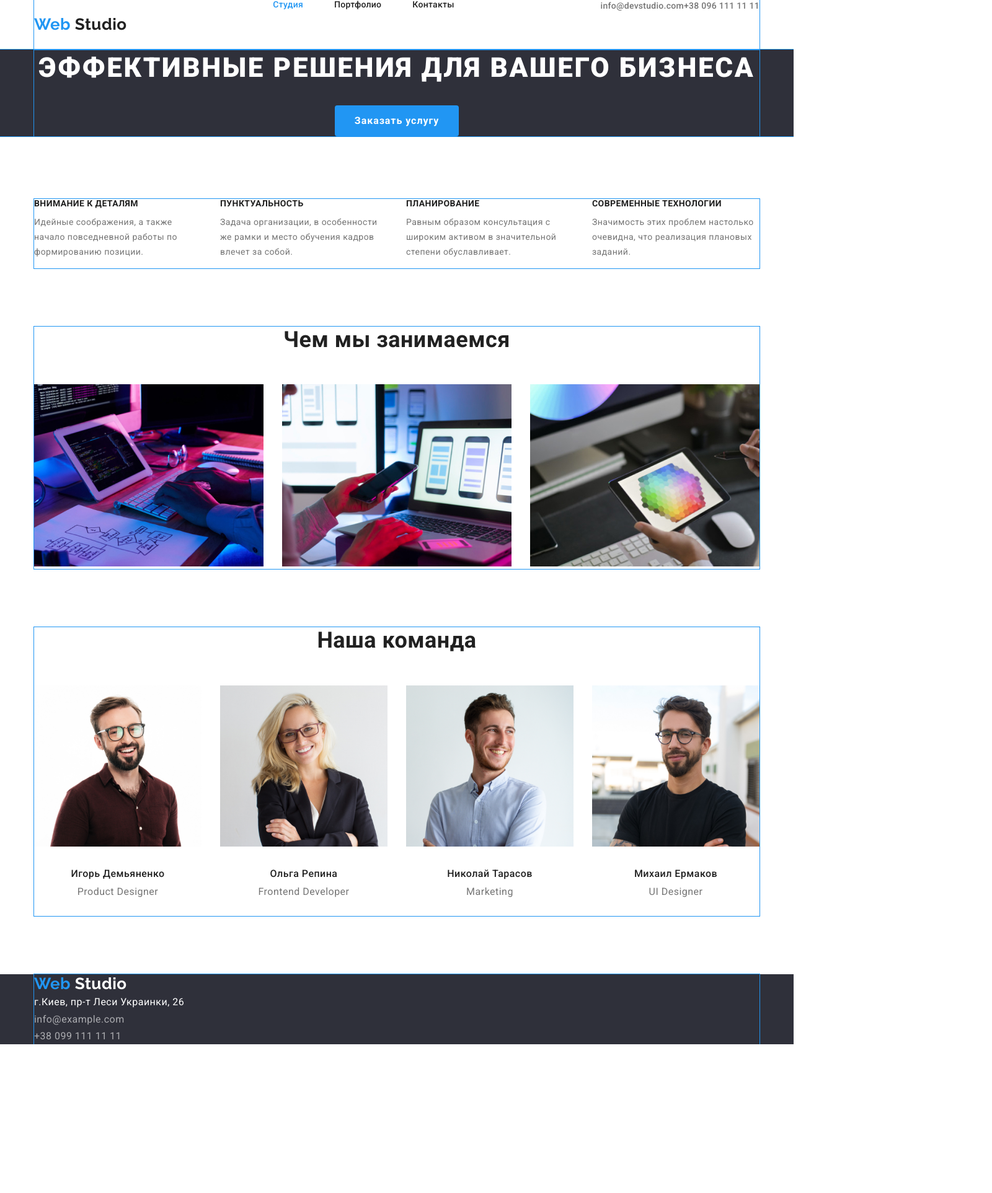
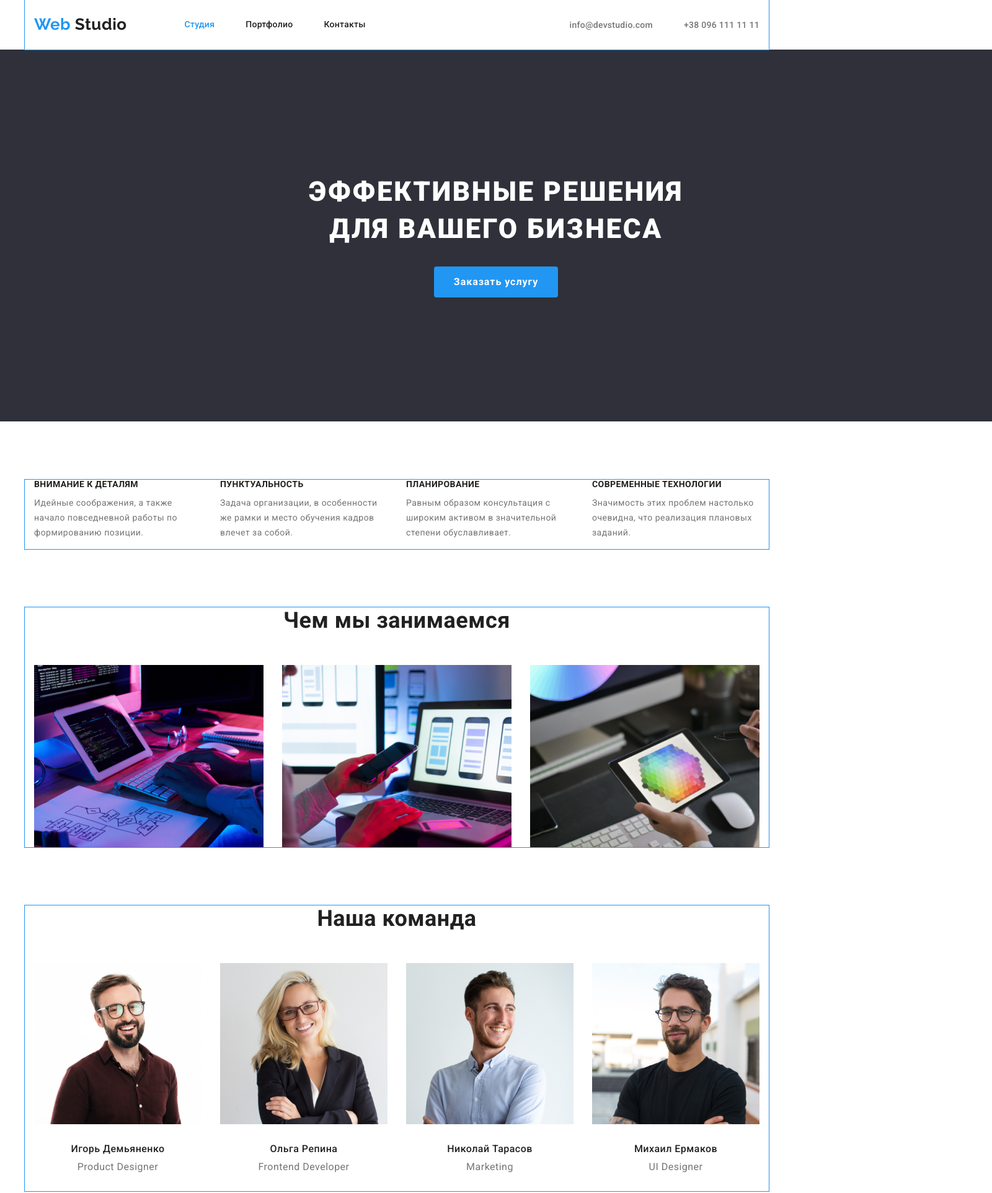
Before and after one commit to Vera-Korzun/goit-markup-hw-08, a plain HTML site: page index.html in a window 1280 px wide. Shown: the top 1925 px of the page at 62% size, 1600 px wide, since content can reach past the window. Before the commit the page ends 1685 px from the top, so only its background shows below. Drawn offline with nearby package versions, Linux system fonts and the light colour scheme.

Commit message:
Added flexbox

```diff
--- a/css/common.css
+++ b/css/common.css
@@ -21,14 +21,20 @@ body {
 	letter-spacing: 0.03em;
 }
 
+img {
+	display: block;
+}
+
 .page-header {
 	display: flex;
-	justify-content: space-between;
 }
+
 .container {
 	margin-left: auto;
 	margin-right: auto;
-	width: 1170px;
+	width: 1200px;
+	padding-left: 15px;
+	padding-right: 15px;
 
 	outline: 1px solid #2196f3;
 }
@@ -47,7 +53,6 @@ body {
 	font-size: 26px;
 	line-height: 1.2;
 
-	/*margin-right: 93px;*/
 	margin-top: 24px;
 	margin-bottom: 25px;
 
@@ -57,6 +62,9 @@ body {
 /*.logo:hover {
   color: var(--accent-color);
 }*/
+.logo-header {
+	padding-right: 93px;
+}
 
 .logo-part {
 	color: var(--blue-color);
@@ -71,6 +79,7 @@ body {
 	letter-spacing: 0.02em;
 
 	display: flex;
+	align-items: center;
 }
 
 .nav-site-item:not(:last-child) {
@@ -91,10 +100,20 @@ body {
 	color: var(--accent-color);
 }
 
+.nav-cont {
+	display: flex;
+	justify-content: flex-end;
+	align-items: center;
+	margin-left: auto;
+}
+
 .cont {
 	display: flex;
 }
 
+.cont-item:not(:last-child) {
+	margin-right: 50px;
+}
 .cont-info {
 	color: var(--primary-text-color);
 
@@ -120,6 +139,20 @@ body {
 
 .footer {
 	background-color: var(--background-footer);
+	width: 1600px;
+	height: 252px;
+	margin: 0 auto;
+}
+
+.page-footer {
+	display: flex;
+	flex-direction: column;
+
+	margin-bottom: 60px;
+}
+
+.logo-footer {
+	margin-top: 60px;
 }
 
 .logo-second-part {
@@ -143,6 +176,15 @@ body {
 	text-decoration: none;
 }
 
+.footer-list {
+	display: flex;
+	flex-direction: column;
+}
+
+.footer-list-item:not(:last-child) {
+	margin-bottom: 9px;
+}
+
 .info-footer {
 	color: var(--info-footer-color);
 
--- a/css/main.css
+++ b/css/main.css
@@ -18,28 +18,32 @@ email & tel footer       rgba(255, 255, 255, 0.6)
 /*Offers*/
 
 .section-main {
+	background-color: var(--background-footer);
 	text-align: center;
-	background-color: var(--background-footer);
 
-	margin-bottom: 101px;
-
-	outline: 1px solid #2196f3;
+	width: 1600px;
+	height: 600px;
+	margin: 0 auto;
+	margin-bottom: 94px;
 }
 
 .section-title-main {
 	color: var(--primary-white-color);
-	background-color: var(--background-footer);
-
-	margin-top: 0;
-	margin-bottom: 30px;
 
 	font-weight: 900;
 	font-size: 44px;
 	line-height: 1.36;
 	letter-spacing: 0.06em;
 	text-transform: uppercase;
+
+	width: 696px;
+
+	margin-top: 0;
+	margin-bottom: 30px;
+	padding-top: 200px;
+	margin-left: 452px;
+	margin-right: 452px;
 }
-
 /*Qualities*/
 
 .qualities-list .title {
@@ -66,7 +70,8 @@ email & tel footer       rgba(255, 255, 255, 0.6)
 }
 
 .qualities-list-item {
-	max-width: 270px;
+	/*max-width: 270px;*/
+	width: 270px;
 }
 
 .title {
@@ -94,9 +99,9 @@ email & tel footer       rgba(255, 255, 255, 0.6)
 	margin-bottom: 50px;
 }
 
-.section-title.no-padding {
+/*.section-title.no-padding {
 	padding-top: 0;
-}
+}*/
 /*Work with*/
 
 .work {
@@ -184,6 +189,8 @@ email & tel footer       rgba(255, 255, 255, 0.6)
 	letter-spacing: 0.06em;
 
 	text-decoration: none;
+
+	margin-bottom: 200px;
 }
 
 .primary-button:hover,
--- a/index.html
+++ b/index.html
@@ -20,7 +20,7 @@
 		<header>
 			<div class="container page-header">
 				<!--<nav>-->
-				<a href="./index.html" class="logo" aria-label="логотип">
+				<a href="./index.html" class="logo logo-header" aria-label="логотип">
 					<span class="logo-part" lang="en">Web</span>
 					Studio
 				</a>
@@ -31,13 +31,12 @@
 					</li>
 					<li class="nav-site-item"><a href="" class="nav-link">Контакты</a></li>
 				</ul>
-				<!--</nav>-->
-				<address>
+				<address class="nav-cont">
 					<ul class="cont list">
-						<li>
+						<li class="cont-item">
 							<a href="mailto:info@devstudio.com" class="cont-info">info@devstudio.com</a>
 						</li>
-						<li>
+						<li class="cont-item">
 							<a href="tel:+380961111111" class="cont-info">+38 096 111 11 11</a>
 						</li>
 					</ul>
@@ -48,10 +47,8 @@
 		<main>
 			<!--Offers-->
 			<section class="section-main">
-				<div class="container">
 					<h2 class="section-title-main">Эффективные решения для вашего бизнеса</h2>
 					<button type="button" class="button primary-button">Заказать услугу</button>
-					<!--<a href="" class="button primary-button">Заказать услугу</a>-->
 				</div>
 			</section>
 
@@ -132,32 +129,25 @@
 
 		<!--Footer-->
 		<footer class="footer">
-			<div class="container">
+			<div class="container page-footer">
 				<a href="./index.html" class="logo logo-footer" aria-label="логотип">
 					<span class="logo-part" lang="en">Web</span>
 					<span class="logo-second-part" lang="en">Studio</span>
 				</a>
 				<address>
-					<ul class="list">
-						<li>
+					<ul class="list footer-list">
+						<li class="footer-list-item">
 							<a href="https://goo.gl/maps/N2gtBFf1qG5EuxBL6" class="address" target="_blank">
 								г.Киев, пр-т Леси Украинки, 26
 							</a>
 						</li>
-						<li>
+						<li class="footer-list-item">
 							<a href="mailto:info@example.com" class="info-footer">info@example.com</a>
 						</li>
-						<li>
+						<li class="footer-list-item">
 							<a href="tel:+380991111111" class="info-footer">+38 099 111 11 11</a>
 						</li>
 					</ul>
-					<!--г.Киев, пр-т Леси Украинки, 26
-          <br />
-          <a href="mailto:info@example.com" class="info-footer">
-            info@example.com
-          </a>
-          <br />
-          <a href="tel:+380991111111" class="info-footer">+38 099 111 11 11</a>-->
 				</address>
 			</div>
 		</footer>
```
Also changed, not shown: portfolio.html (+9 -18 lines).
